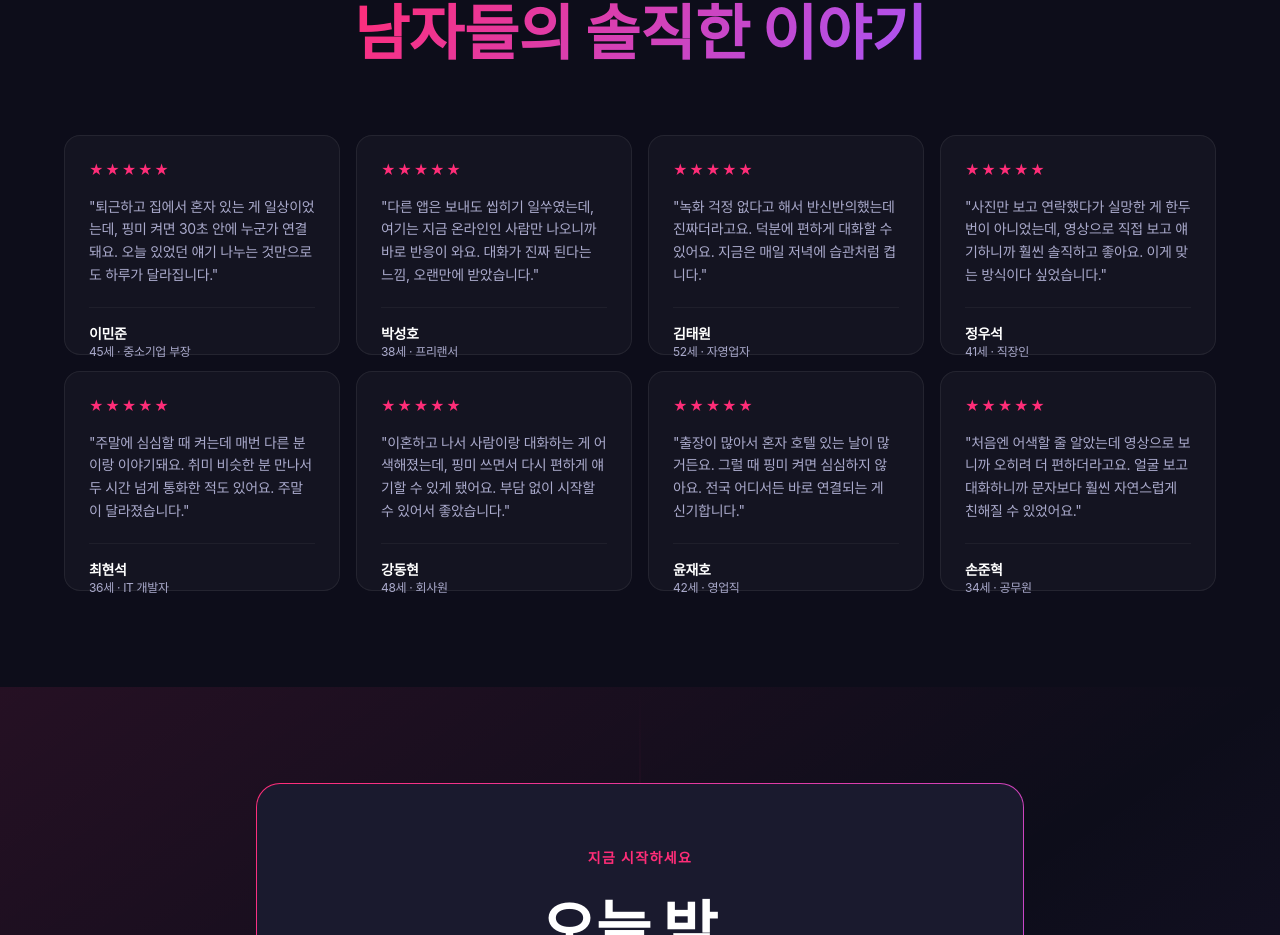
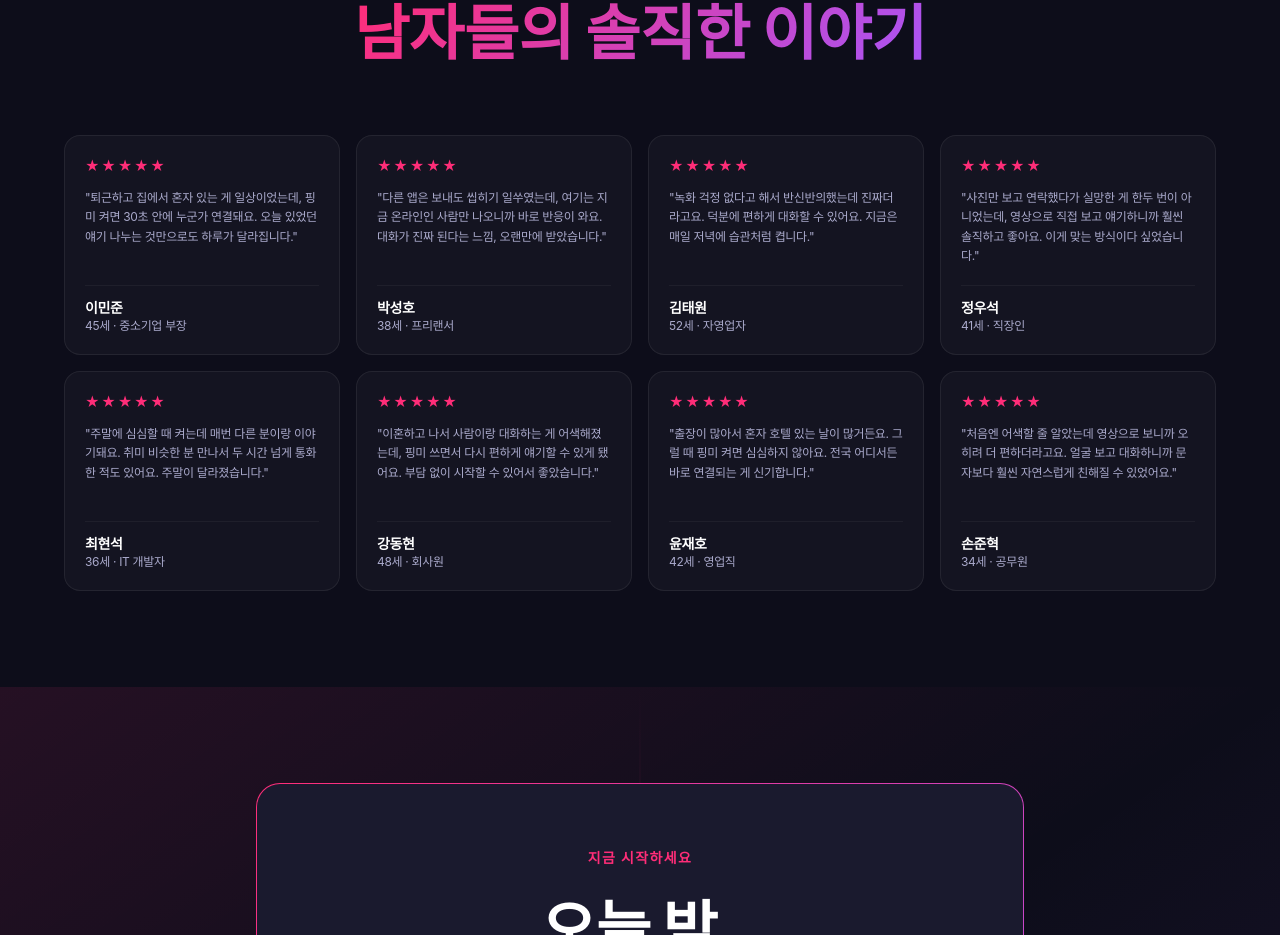
Before and after one commit to dlwnrud132-a11y/pingme, a Next.js app: page / in a window 1280 px wide. Shown: the part 3505-4440 px from the top of the page. Built offline with nearby package versions, Linux system fonts and the light colour scheme; a web font is replaced by a local one.

Commit message:
Update page.tsx

```diff
--- a/app/page.tsx
+++ b/app/page.tsx
@@ -346,14 +346,14 @@ export default function Home() {
               <div key={i} className="group" style={{perspective: "1000px"}}>
                 <div className="relative w-full transition-transform duration-700 group-hover:[transform:rotateY(180deg)]" style={{transformStyle: "preserve-3d", minHeight: "220px"}}>
                   {/* 앞면 */}
-                  <div className="absolute inset-0 review-card rounded-2xl p-6" style={{backfaceVisibility: "hidden"}}>
-                    <div className="flex gap-0.5 mb-4">
+                  <div className="absolute inset-0 review-card rounded-2xl p-5 flex flex-col overflow-hidden" style={{backfaceVisibility: "hidden"}}>
+                    <div className="flex gap-0.5 mb-3 flex-shrink-0">
                       {Array(r.stars).fill(0).map((_, j) => (
                         <span key={j} className="text-[#FF2D78] text-sm">★</span>
                       ))}
                     </div>
-                    <p className="text-[#AAAACC] text-sm leading-relaxed mb-5">"{r.text}"</p>
-                    <div className="border-t border-white/5 pt-4">
+                    <p className="text-[#AAAACC] text-xs leading-relaxed flex-1 overflow-hidden" style={{display: "-webkit-box", WebkitLineClamp: 7, WebkitBoxOrient: "vertical", overflow: "hidden"}}>"{r.text}"</p>
+                    <div className="border-t border-white/5 pt-3 mt-3 flex-shrink-0">
                       <p className="text-white font-bold text-sm">{r.name}</p>
                       <p className="text-[#AAAACC] text-xs">{r.age}세 · {r.job}</p>
                     </div>
```
